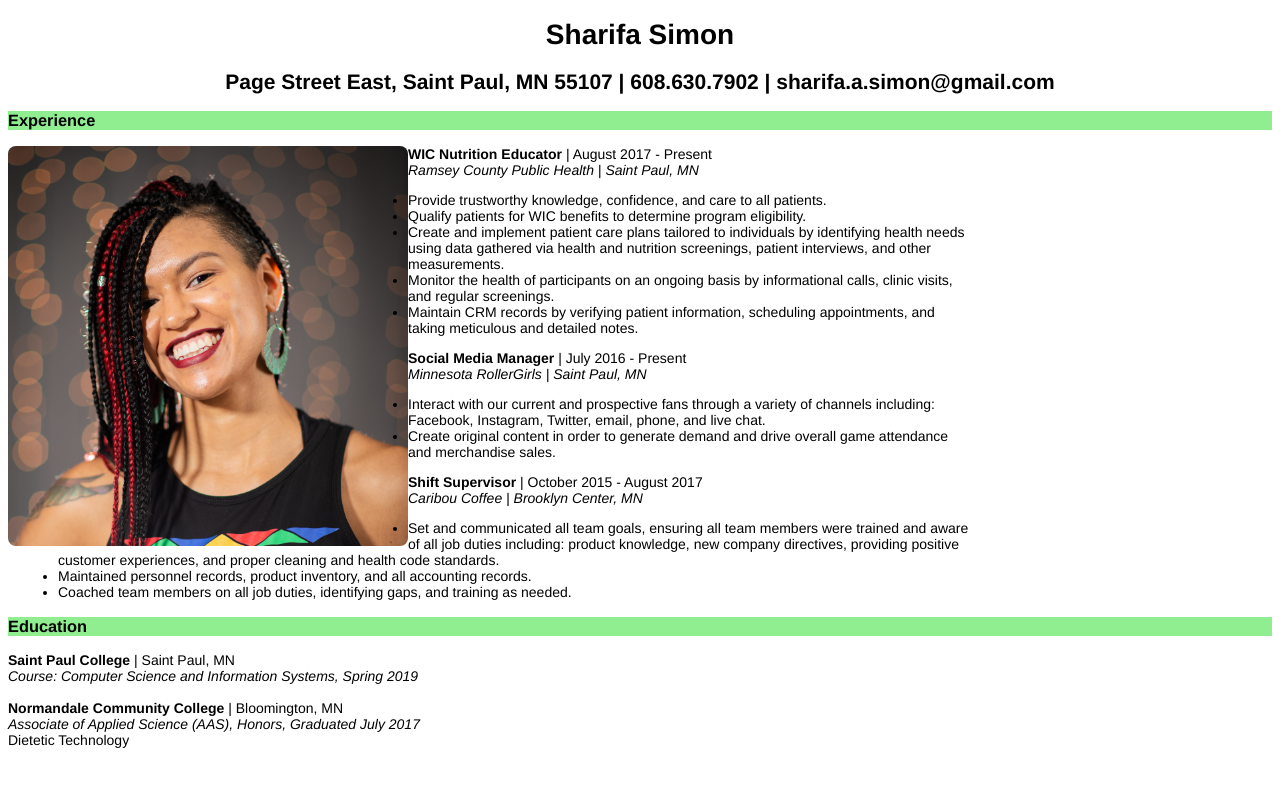
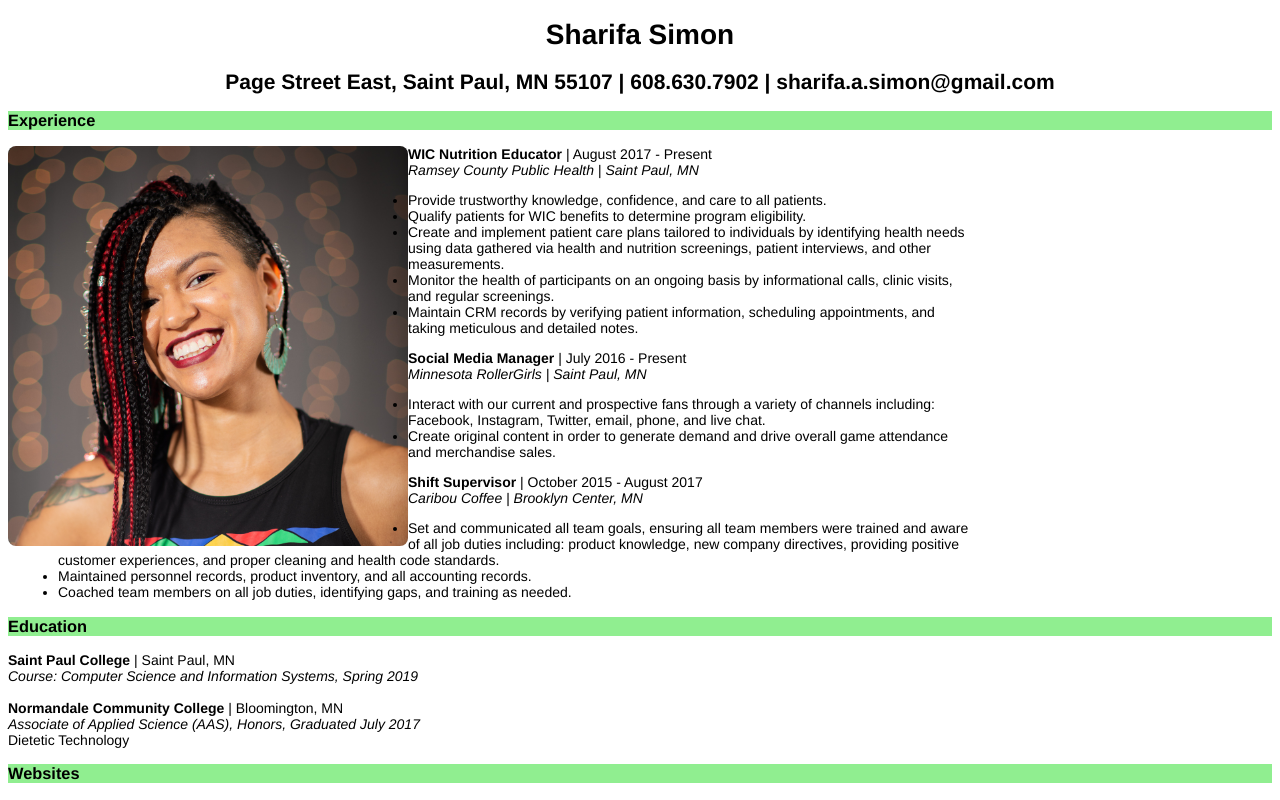
Before and after one commit to moose35/moose35.github.io, a plain HTML site: page index.html in a window 1280 px wide. Drawn offline with Linux system fonts and the light colour scheme.

Commit message:
add 3rd divider

```diff
--- a/index.html
+++ b/index.html
@@ -72,6 +72,12 @@ Education
 <br>Dietetic Technology
 </p>
 
+ <div style="background-color: lightgreen">
+	<h3><p>
+Websites
+	  </h3></p>
+	  </div>
+
 
 
 
```
